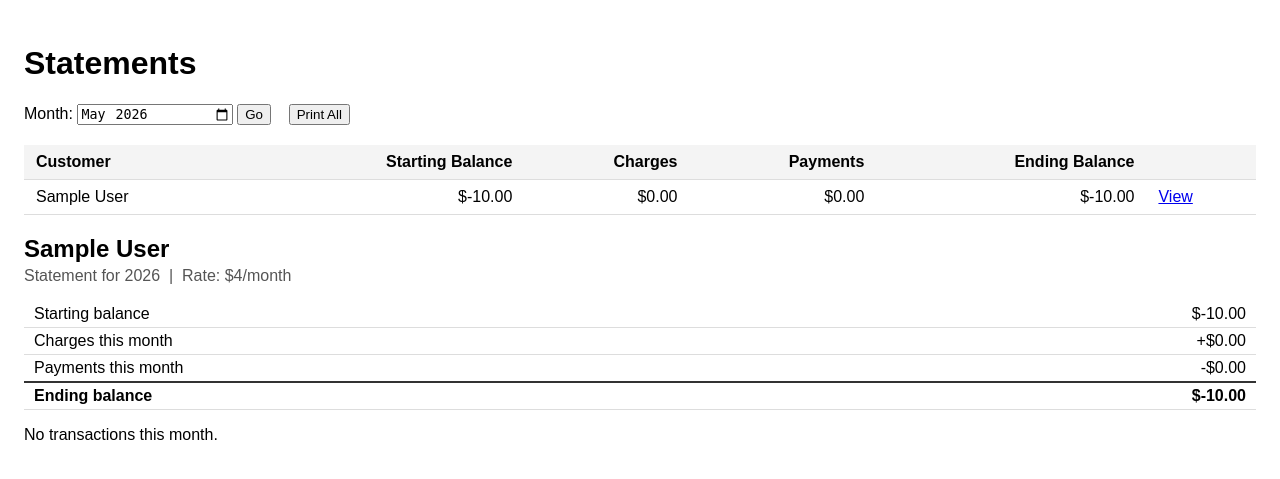
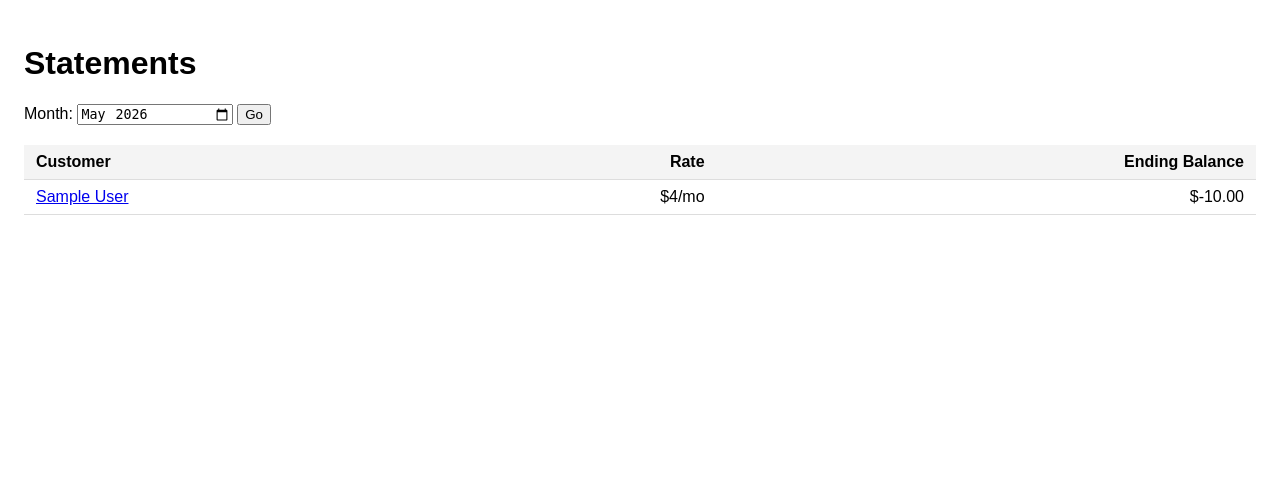
Before and after one commit to hassannajj/PaymentTracker, a Flask app: page /statements in a window 1280 px wide. Shown: the part 49-528 px from the top of the page. Run offline with Flask 3, Linux system fonts and the light colour scheme; tables that the repository leaves empty hold one stand-in row (values such as "Sample post").

Commit message:
simplify statements overview to name, rate, ending balance
Replace the full breakdown table with a minimal view: customer name
(linked to their individual statement), monthly rate, and ending balance.

Co-Authored-By: Claude Sonnet 4.6 <noreply@anthropic.com>

```diff
--- a/templates/statements.html
+++ b/templates/statements.html
@@ -8,12 +8,6 @@
     th, td { text-align: left; padding: 8px 12px; border-bottom: 1px solid #ddd; }
     th { background: #f4f4f4; }
     .amount { text-align: right; }
-    .print-page { margin-bottom: 40px; }
-    .print-page h2 { margin-bottom: 4px; }
-    .print-page .period { color: #555; margin-top: 0; }
-    .print-page .summary-table td { padding: 4px 10px; }
-    .print-page .summary-table tr:last-child td { font-weight: bold; border-top: 2px solid #333; }
-    .section-table th, .section-table td { padding: 4px 10px; font-size: 0.9em; }
 </style>
 {% endblock %}
 
@@ -24,88 +18,26 @@
     <label for="month-picker">Month:</label>
     <input type="month" id="month-picker" value="{{ month_str }}">
     <button onclick="goToMonth()">Go</button>
-    &nbsp;&nbsp;
-    <button onclick="window.print()">Print All</button>
 </div>
 
-{# Summary table (screen only) #}
-<div class="no-print">
 <table>
     <thead>
         <tr>
             <th>Customer</th>
-                <th class="amount">Starting Balance</th>
-                <th class="amount">Charges</th>
-                <th class="amount">Payments</th>
+            <th class="amount">Rate</th>
             <th class="amount">Ending Balance</th>
-                <th></th>
         </tr>
     </thead>
     <tbody>
         {% for s in statements %}
         <tr>
-                <td>{{ s.customer.name }}</td>
-                <td class="amount">${{ "%.2f"|format(s.data.starting_balance) }}</td>
-                <td class="amount">${{ "%.2f"|format(s.data.total_charges) }}</td>
-                <td class="amount">${{ "%.2f"|format(s.data.total_payments) }}</td>
+            <td><a href="/customers/{{ s.customer.id }}/statement?month={{ month_str }}">{{ s.customer.name }}</a></td>
+            <td class="amount">${{ s.customer.rate }}/mo</td>
             <td class="amount">${{ "%.2f"|format(s.data.ending_balance) }}</td>
-                <td><a href="/customers/{{ s.customer.id }}/statement?month={{ month_str }}">View</a></td>
         </tr>
         {% endfor %}
     </tbody>
 </table>
-</div>
-
-{# Full statements for printing (print only) #}
-{% for s in statements %}
-<div class="print-page">
-    <h2>{{ s.customer.name }}</h2>
-    <p class="period">Statement for {{ month_name }} {{ year }} &nbsp;|&nbsp; Rate: ${{ s.customer.rate }}/month</p>
-
-    <table class="summary-table">
-        <tr><td>Starting balance</td><td class="amount">${{ "%.2f"|format(s.data.starting_balance) }}</td></tr>
-        <tr><td>Charges this month</td><td class="amount">+${{ "%.2f"|format(s.data.total_charges) }}</td></tr>
-        <tr><td>Payments this month</td><td class="amount">-${{ "%.2f"|format(s.data.total_payments) }}</td></tr>
-        <tr><td>Ending balance</td><td class="amount">${{ "%.2f"|format(s.data.ending_balance) }}</td></tr>
-    </table>
-
-    {% if s.data.charges %}
-    <p><strong>Charges</strong></p>
-    <table class="section-table">
-        <thead><tr><th>Date</th><th>Notes</th><th class="amount">Amount</th></tr></thead>
-        <tbody>
-            {% for t in s.data.charges %}
-            <tr>
-                <td>{{ t.date.strftime('%Y-%m-%d') }}</td>
-                <td>{{ t.notes }}</td>
-                <td class="amount">${{ "%.2f"|format(t.amount) }}</td>
-            </tr>
-            {% endfor %}
-        </tbody>
-    </table>
-    {% endif %}
-
-    {% if s.data.payments %}
-    <p><strong>Payments</strong></p>
-    <table class="section-table">
-        <thead><tr><th>Date</th><th>Notes</th><th class="amount">Amount</th></tr></thead>
-        <tbody>
-            {% for t in s.data.payments %}
-            <tr>
-                <td>{{ t.date.strftime('%Y-%m-%d') }}</td>
-                <td>{{ t.notes }}</td>
-                <td class="amount">${{ "%.2f"|format(t.amount) }}</td>
-            </tr>
-            {% endfor %}
-        </tbody>
-    </table>
-    {% endif %}
-
-    {% if not s.data.charges and not s.data.payments %}
-    <p>No transactions this month.</p>
-    {% endif %}
-</div>
-{% endfor %}
 {% endblock %}
 
 {% block scripts %}
```
Lines whose indentation alone changed are shown as unchanged.
